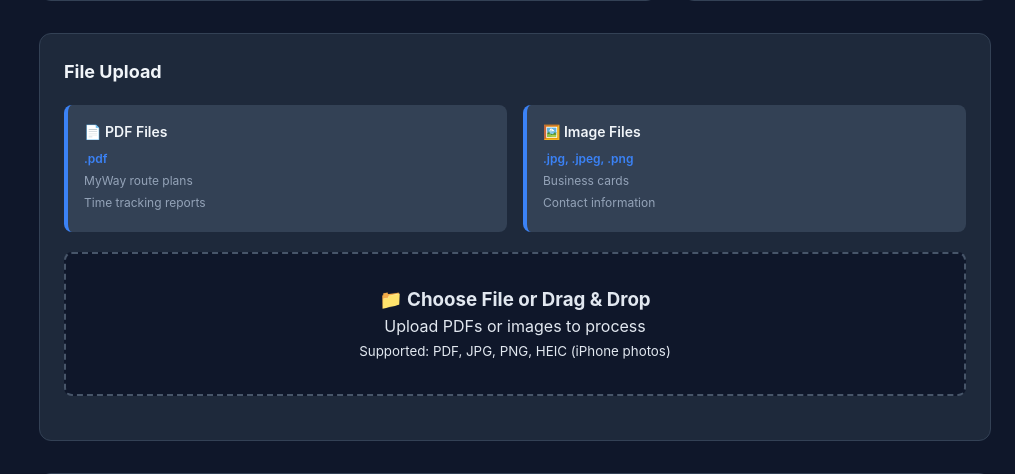
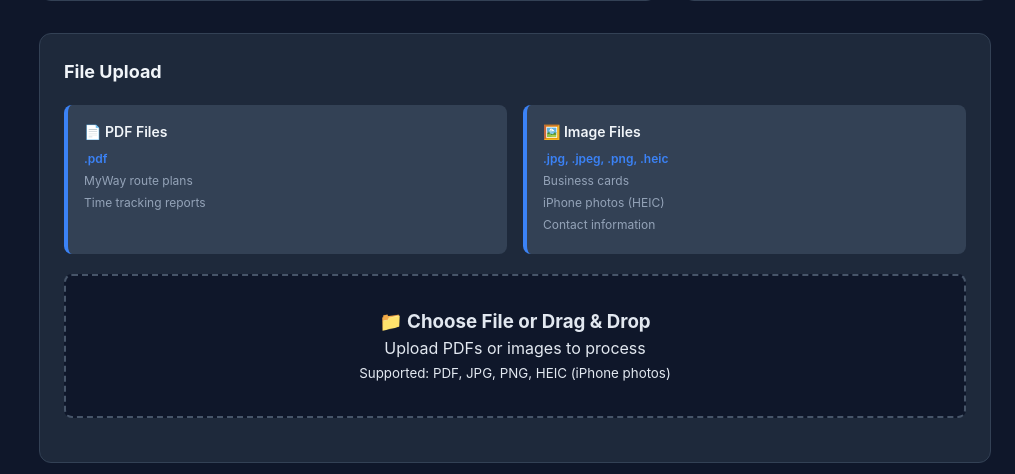
Before and after one commit to shulmeister/Colorado-CareAssist-Route-Tracker, a FastAPI app: template templates/dashboard.html in a window 1280 px wide. Shown: the part 997-1471 px from the top of the page, without its empty margins (265-1280 px from the left). Run offline with FastAPI, Linux system fonts and the light colour scheme; the template is opened without the code that fills it, so the values that code supplies are empty.

Commit message:
Add HEIC support to UI and add debugging for tab visibility

```diff
--- a/templates/dashboard.html
+++ b/templates/dashboard.html
@@ -701,8 +701,9 @@
                         </div>
                         <div class="file-type">
                             <h4>🖼️ Image Files</h4>
-                            <p class="extensions">.jpg, .jpeg, .png</p>
+                            <p class="extensions">.jpg, .jpeg, .png, .heic</p>
                             <p>Business cards</p>
+                            <p>iPhone photos (HEIC)</p>
                             <p>Contact information</p>
                         </div>
                     </div>
@@ -1194,6 +1195,8 @@
             console.log('visitsTab element:', visitsTab);
             visitsTab.classList.remove('hidden');
             console.log('visitsTab hidden class removed');
+            console.log('visitsTab display style:', visitsTab.style.display);
+            console.log('visitsTab computed style:', window.getComputedStyle(visitsTab).display);
             updateActiveNav('visits');
             loadVisitsData();
         }
```
